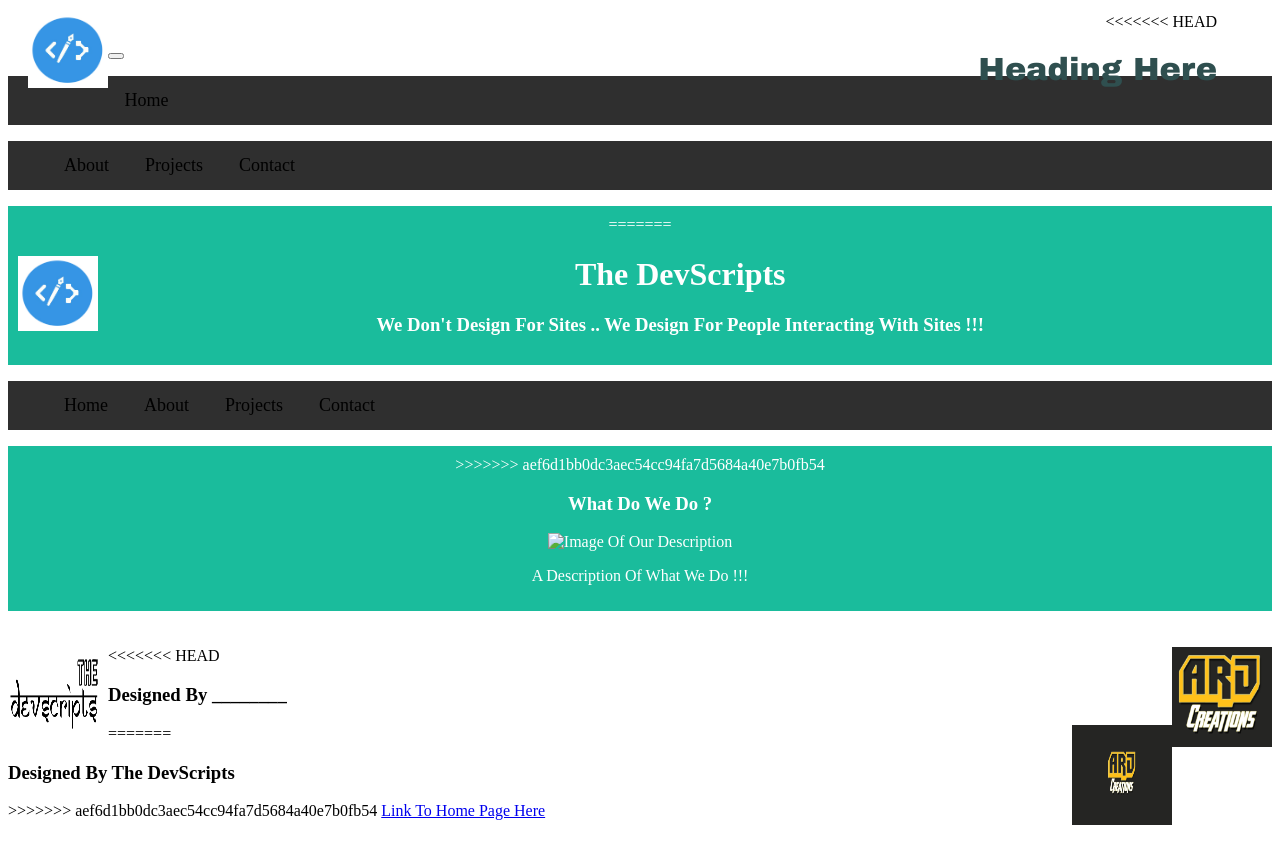
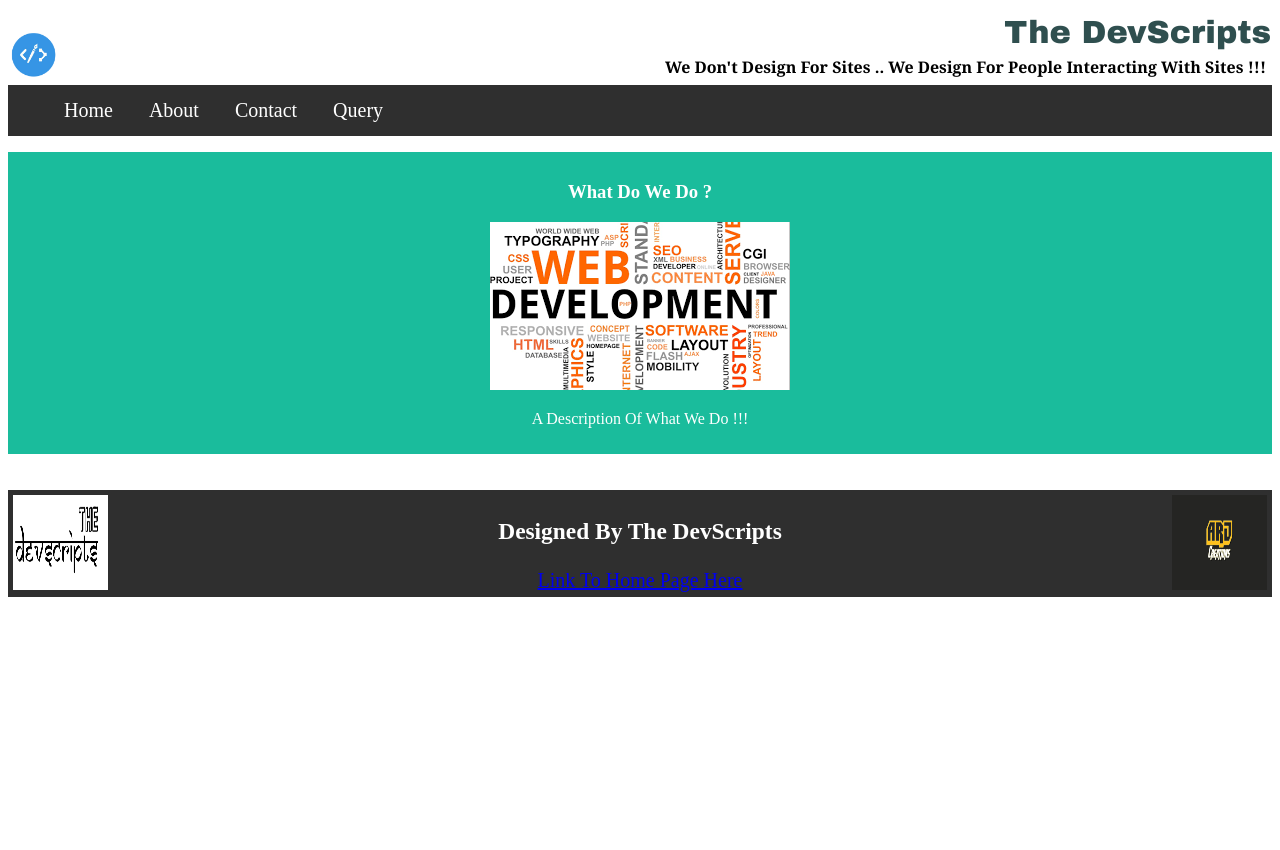
Before and after one commit to arjunsundaram4/portfolio, a plain HTML site: page Index.html in a window 1280 px wide. After the commit the page ends 800 px from the top, so only its background shows below. Drawn offline with Linux system fonts and the light colour scheme.

Commit message:
Reduced Layout

```diff
--- a/CSS/layout.css
+++ b/CSS/layout.css
@@ -1,37 +1,26 @@
-
 #lg1
 {
 	float:left;
-	width:100px;
-	height:100px;
+	width:95px;
+	height:95px;
 	margin-top:0px;
 	margin-bottom:5px;
 }
 #lg2
 {
 	float:right;
-	width:100px;
-	height:100px;
+	width:95px;
+	height:95px;
 	margin-top:0px;
 	margin-bottom:25px;
 }
-
-.navbar ul
-{
-	list-style-type:none;
-	background-color:#2f2f2f;
-
-}
-/*.navbar li
+.navbar li
  {
  	display:inline-block;
  }
  .navbar li a:hover
  {
-<<<<<<< HEAD
-=======
 	background-color:grey;
->>>>>>> aef6d1bb0dc3aec54cc94fa7d5684a40e7b0fb54
  }
  .navbar li a
  {
@@ -41,71 +30,40 @@
      padding: 14px 16px;
      text-decoration: none;
 	 color:white;
-<<<<<<< HEAD
-}*/
-=======
  }
->>>>>>> aef6d1bb0dc3aec54cc94fa7d5684a40e7b0fb54
+.navbar ul
+{
+	list-style-type:none;
+	background-color:#2f2f2f;
+
+}
+
 .foot
 {
 	background-color: #2f2f2f;
     color: #ffffff;
 	text-align:center;
-	padding:10px 10px;
+	padding:5px 5px;
 	font-size:20px;
 }
-/*a:link
+a:link
  {
  	color:paleyellow;
-}*/
-navbar{
-	background-color: #212121;
-}
-li1{
-	color:grey;
-}
-
-li1
-{
-	display:inline-block;
-	padding: 14px 16px;
-}
-ul
-{
-	list-style-type:none;
-}
-li
-{
-	display:inline-block;
-}
-li a:hover
-{
-	text-decoration:underline;
-}
-li a
-{
-	font-size:18px;
-	display: block;
-    text-align: center;
-	text-decoration:none;
-    padding: 14px 16px;
-	color:black;
  }
 .header
 {
 	text-align:right;
 	background-color:white;
-	padding:5px 5px;
-	margin-right:50px;
-	margin-left:15px;
-	margin-top:2px;
-	margin-bottom:-35px;
+	padding:1px 1px;
+	margin-bottom:-45px;
+	margin-top:-15px;
 }
 .header h1
 {
 	font-family:Arial Black;
 	color:DarkSlateGrey;
 	margin-bottom:-15px;
+
 }
 .header h3
  {
@@ -114,19 +72,14 @@ li a
 	background-color:white;
 	padding:5px 5px;
 	font-size:16px;
-
+	margin-bottom:30px;
  }
-
 #lg3
 {
 	float:left;
-<<<<<<< HEAD
 	width:50px;
 	height:50px;
-=======
-	width:75px;
-	height:75px;
->>>>>>> aef6d1bb0dc3aec54cc94fa7d5684a40e7b0fb54
+	margin-top:15px;
 }
 .what
 {
--- a/Index.html
+++ b/Index.html
@@ -9,51 +9,11 @@
  </head>
 <body>
 <div class="header">
-<<<<<<< HEAD
+ <div class="container">
    <img id="lg3" src="Logos\icon.jpg">
-   <h1>Heading Here</h1>
-</div>
-<!--<div class="navbar">
- <div class="container">
-	<ul>
-		<span><li><a href="Index.html">HOME</a></li></span>
-		<li><a href="#"></a></li>
-		<li><a href="#"></a></li>
-		<li><a href="#">ABOUT</a></li>
-		<li><a href="#">CONTACT</a></li>
-		<li><a href="#">QUERY</a></li>
-    </ul>
-  </div>
- </div>-->
- <nav class="navbar navbar-inverse">
-  <div class="container-fluid">
-    <div class="navbar-header">
-      <button type="button" class="navbar-toggle" data-toggle="collapse" data-target="#myNavbar">
-        <span class="icon-bar"></span>
-        <span class="icon-bar"></span>
-        <span class="icon-bar"></span>
-      </button>
-    </div>
-    <div class="collapse navbar-collapse" id="myNavbar">
-      <ul class="nav navbar-nav">
-        <li class="active"><a href="#">Home</a></li>
-      </ul>
-            <ul class="nav navbar-nav navbar-right">
-      <li> <a href="About.html" >About</a></li>
-      <li><a href="ongoing.html" >Projects</a></li>
-      <li><a href="#">Contact</a></li>
-    </ul>
-      </div>
-    </div>
-  </nav>
-
- <div class="container-fluid what ">
-=======
- <div class="container">
-   <img id="lg3"  src="Logos\icon.jpg" >
    <h1>The DevScripts</h1>
    <h3>We Don't Design For Sites .. We Design For People Interacting With Sites !!!</h3>
- </div>
+</div>
 </div>
 <div class="container">
   <div class="row">
@@ -66,9 +26,9 @@
        <ul class="nav navbar-collapse navbar-right">
         <li class="active"><a href="#">Home</a></li>
       <li> <a href="About.html" >About</a></li>
-      <li><a href="ongoing.html" >Projects</a></li>
-      <li><a href="#">Contact</a></li>
-    </ul>
+      <li><a href="ongoing.html" >Contact</a></li>
+      <li><a href="#">Query</a></li>
+      </ul>
       </div>
     </div>
   </div>
@@ -81,9 +41,8 @@
  <div class="column">
     <div class="panel panel-default">
     <div class="panel-body"><div class="container-fluid what ">
->>>>>>> aef6d1bb0dc3aec54cc94fa7d5684a40e7b0fb54
  <h3>What Do We Do ?</h3>
- <img src="#" alt="Image Of Our Description">
+ <img src="img\1.png" alt="Image Of Our Description">
  <p>A Description Of What We Do !!!</p>
 </div>
 <br>
@@ -93,19 +52,12 @@
 </div>
 </div>
 </div>
-
- <!-- FOOTER -->
+<!-- FOOTER -->
  <footer class="foot">
   <img id="lg1" src="Logos\Devscriptsbw.jpg">
-<<<<<<< HEAD
-  <img id="lg2" src="Logos\logso.jpg">
-  <h3>Designed By ________ </h3>
-=======
   <img id="lg2" src="Logos\logo.jpg">
-  <h3>Designed By The DevScripts</h3>
->>>>>>> aef6d1bb0dc3aec54cc94fa7d5684a40e7b0fb54
+  <h3>Designed By The DevScripts </h3>
   <a href="#">Link To Home Page Here </a>
-
 </footer>
  </body>
  </html>
```
Lines whose indentation alone changed are shown as unchanged.
